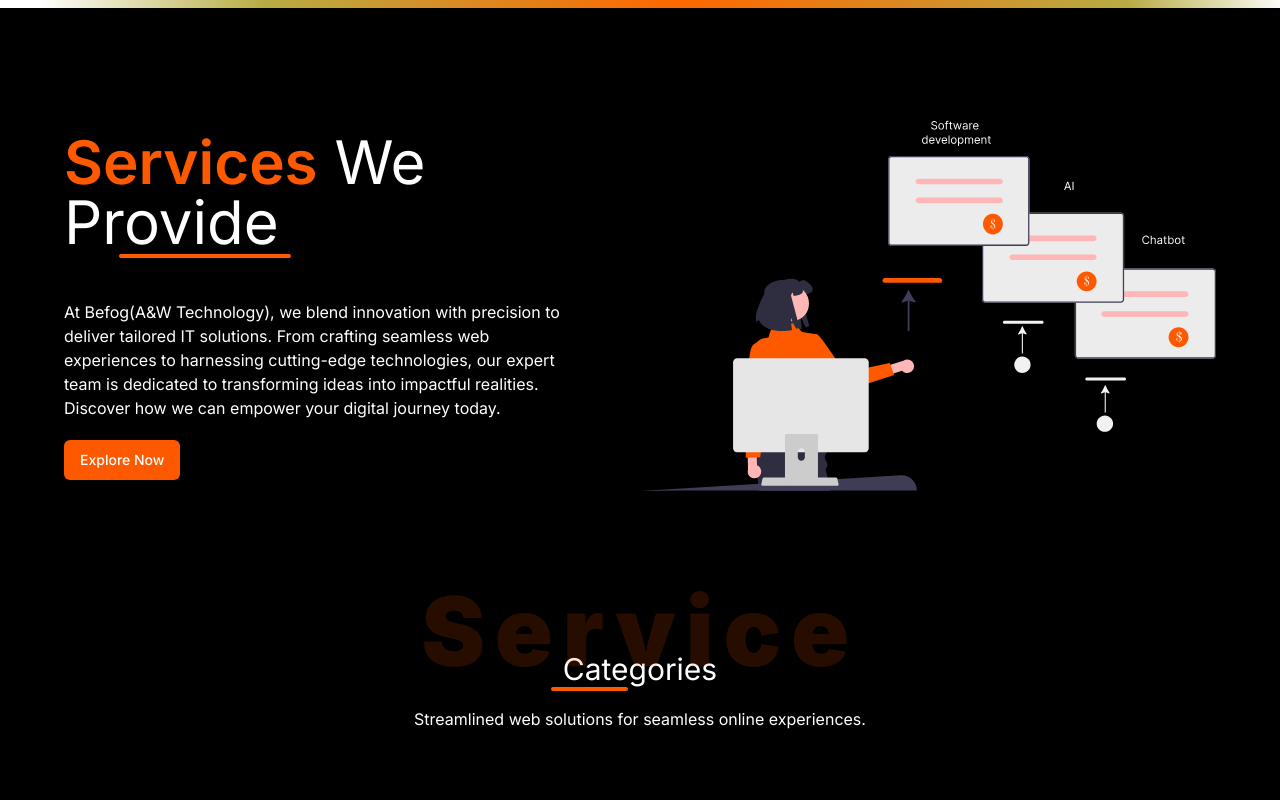
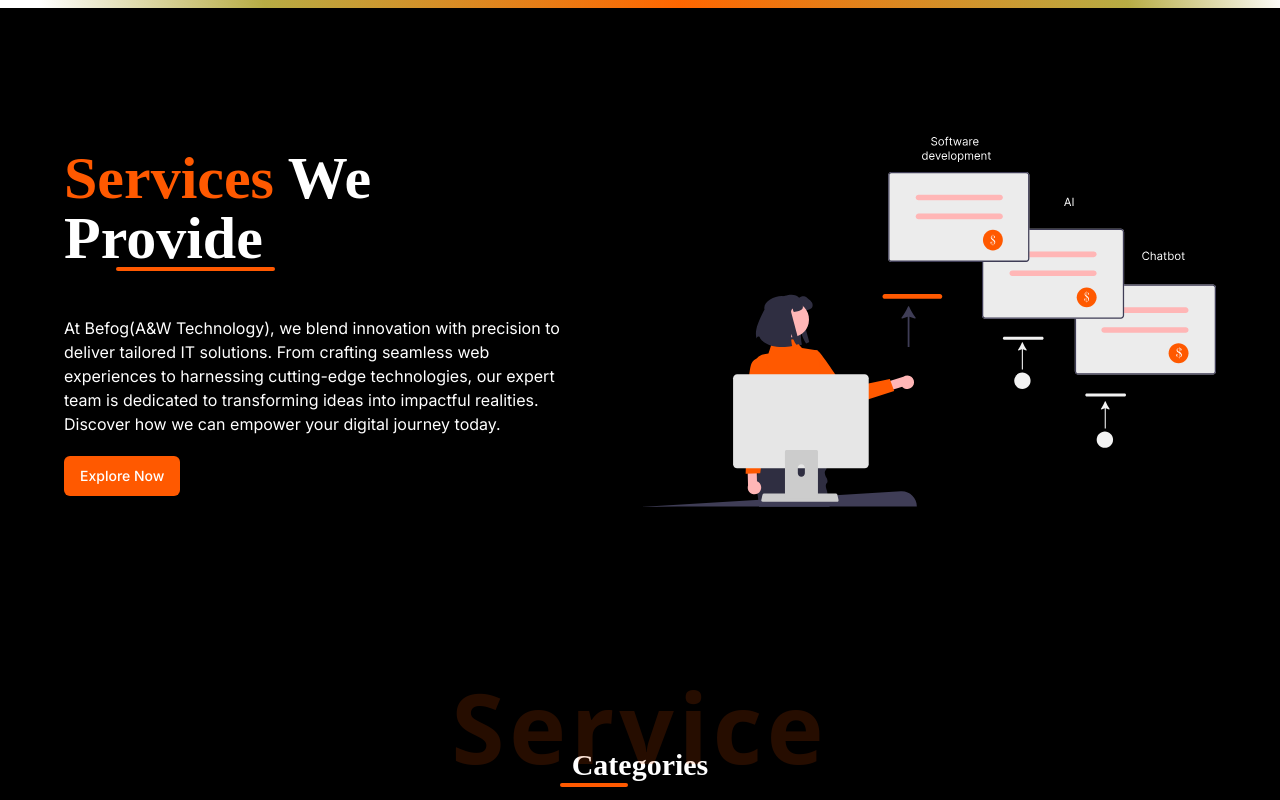
Before and after one commit to BefogTech/befog, a Next.js app: page / in a window 1280 px wide. Shown: the part 920-1720 px from the top of the page. Built offline with nearby package versions, Linux system fonts and the light colour scheme.

Commit message:
section height change and photo change and some adjustments

```diff
--- a/src/app/globals.css
+++ b/src/app/globals.css
@@ -1,6 +1,36 @@
 @tailwind base;
 @tailwind components;
 @tailwind utilities;
+@import url("https://fonts.googleapis.com/css2?family=Averia+Serif+Libre:ital,wght@0,300;0,400;0,700;1,300;1,400;1,700&family=Kalam:wght@300;400;700&display=swap");
+
+.heading2-bold {
+  font-family: "Averia Serif Libre", serif;
+  font-weight: 700;
+  font-style: normal;
+}
+.heading2-semibold {
+  font-family: "Averia Serif Libre", serif;
+  font-weight: 400;
+  font-style: normal;
+}
+
+.kalam-light {
+  font-family: "Kalam", cursive;
+  font-weight: 300;
+  font-style: normal;
+}
+
+.kalam-regular {
+  font-family: "Kalam", cursive;
+  font-weight: 400;
+  font-style: normal;
+}
+
+.kalam-bold {
+  font-family: "Kalam", cursive;
+  font-weight: 700;
+  font-style: normal;
+}
 
 
 ::-webkit-scrollbar {
@@ -23,9 +53,9 @@
   background: linear-gradient(
     254.81deg,
     transparent 3%,
-    #B7AC44 15%,
+    #b7ac44 15%,
     #ff6600 48.7%,
-    #B7AC44 80%,
+    #b7ac44 80%,
     transparent 97%
   );
 }
--- a/src/app/services/page.jsx
+++ b/src/app/services/page.jsx
@@ -1,3 +1,4 @@
+import CustomHeader from "@/components/custom/CustomHeader";
 import { Button, buttonVariants } from "@/components/ui/button";
 import Image from "next/image";
 import { lazy } from "react";
@@ -56,11 +57,19 @@
             </div>
           </div>
         </div>
-        <div className="py-10 lg:pb-20 pb-10">
+        <div className="lg:pb-20 pb-10">
           <ServiceHover />
         </div>
+        <div className="lg:py-10 pb-20 mb-28">
+          <ServiceFull />
+        </div>
+
         <div className="lg:py-10 pb-20">
-          <ServiceFull />
+          <div className="flex flex-col justify-center items-center">
+          <CustomHeader header1="Innovate, Collaborate, Succeed Together." header2="Career" className="before:hidden" />
+          <p className="text-center mt-20 mb-10">Grow your careers at the heart of change</p>
+          <Button className={buttonVariants({ variant: "outline" })}>Contact</Button>
+          </div>
         </div>
       </section>
     </>
--- a/src/components/custom/AboutUs.jsx
+++ b/src/components/custom/AboutUs.jsx
@@ -11,7 +11,7 @@
           <CustomHeader
             header1="About Us"
             header2="Company"
-            className="before:-right-3 lg:mb-20 mb-8"
+            className="before:-right-3 lg:mb-24 mb-8"
           />
           <div className="grid lg:grid-cols-2 xl:gap-20 md:gap-10 gap-0 group">
             <div className="img-cont col-span-1 lg:order-1 order-2 lg:w-full md:w-[80%] mx-auto relative lg:after:w-[25%] after:w-[20%] after:h-[120%] after:absolute md:after:block after:hidden lg:after:right-[80%] after:right-[90%] after:bg-[#ff5900] after:top-1/2 after:transform after:-translate-y-1/2 after:z-0 z-[1]">
--- a/src/components/custom/CustomHeader.jsx
+++ b/src/components/custom/CustomHeader.jsx
@@ -7,7 +7,7 @@
       <h1
         data-after={header2}
         className={cn(
-          `w-fit after:content-[attr(data-after)] after:block lg:after:text-8xl md:after:text-7xl sm:after:text-6xl after:text-5xl after:font-black lg:text-3xl md:text-2xl sm:text-xl text-lg relative after:absolute after:bottom-2 after:left-1/2 after:transform after:-translate-x-1/2 after:tracking-widest after:text-[#FF590026] before:h-1 before:w-[50%] before:block before:absolute before:-bottom-1 before:bg-[#ff5900] before:rounded-full mb-5 `,
+          `w-fit after:content-[attr(data-after)] after:block lg:after:text-8xl md:after:text-7xl sm:after:text-6xl after:text-5xl after:font-bold lg:text-3xl md:text-2xl sm:text-xl text-lg relative after:absolute after:bottom-2 after:left-1/2 after:transform after:-translate-x-1/2 after:tracking-wider after:text-[#FF590026] before:h-1 before:w-[50%] before:block before:absolute before:-bottom-1 before:bg-[#ff5900] before:rounded-full mb-5 after:font-sans heading2-bold `,
           className
         )}
       >
--- a/src/components/custom/Footer.jsx
+++ b/src/components/custom/Footer.jsx
@@ -123,7 +123,7 @@
             <ul>
               {use_case.map((link, index) => (
                 <li key={index} className="md:my-1.5 my-0 md:text-base text-sm">
-                  <Link href={link.link} className="py-0.5 block w-full">
+                  <Link href={link.link} className="py-0.5 block w-full hover:text-[#ffae83] duration-200 ease-in-out transition-all">
                     {link.title}
                   </Link>
                 </li>
@@ -135,7 +135,7 @@
             <ul>
               {services.map((link, index) => (
                 <li key={index} className="md:my-1.5 my-0 md:text-base text-sm">
-                  <Link href={link.link} className="py-0.5 block w-full">
+                  <Link href={link.link} className="py-0.5 block w-full hover:text-[#ffae83] duration-200 ease-in-out transition-all">
                     {link.title}
                   </Link>
                 </li>
@@ -147,13 +147,13 @@
             <ul>
               {explore.map((link, index) => (
                 <li key={index} className="md:my-1.5 my-0 md:text-base text-sm">
-                  <Link href={link.link} className="py-0.5 block w-full">
+                  <Link href={link.link} className="py-0.5 block w-full hover:text-[#ffae83] duration-200 ease-in-out transition-all">
                     {link.title}
                   </Link>
                 </li>
               ))}
               <li className="md:my-1.5 my-0 md:text-base text-sm">
-                <a href="" className="py-0.5 block w-full">Go to Top</a>
+                <a href="" className="py-0.5 block w-full hover:text-[#ffae83] duration-200 ease-in-out transition-all">Go to Top</a>
               </li>
             </ul>
           </div>
--- a/src/components/custom/ServiceFull.jsx
+++ b/src/components/custom/ServiceFull.jsx
@@ -24,7 +24,7 @@
           duration: 1,
           scrollTrigger: {
             trigger: section,
-            start: "top 70%",
+            start: "top 85%",
             end: "top center",
             scrub: true,
             once: true,
@@ -32,7 +32,7 @@
               gsap.fromTo(
                 section,
                 { y: 100, opacity: 0 },
-                { y: 0, opacity: 1, duration: 1 }
+                { y: 0, opacity: 1, duration: 0.3 }
               );
             },
             onLeaveBack: () => {
--- a/src/components/custom/ServiceHover.jsx
+++ b/src/components/custom/ServiceHover.jsx
@@ -72,11 +72,11 @@
   return (
     <>
       <div className="inner max-w-[100rem] mx-auto px-[5%] lg:py-0 py-10">
-        <div className="header lg:mb-20 mb-12">
+        <div className="header py-20 mb-40">
           <p className="text-center">Solutions for Your Success</p>
           <CustomHeader
             header1={
-              <p className=" font-semibold">
+              <p className=" font-semibold text-4xl">
                 Delivering tailored <span className="text-[#ff5900]">tech</span>{" "}
                 solutions to drive your{" "}
                 <span className="text-[#ff5900]">success</span>
@@ -89,7 +89,7 @@
         <div className="">
           <div className="header lg:mb-16 mb-10">
             <p className=" text-[#ff5900] font-medium mb-6">CAPABILITIES</p>
-            <h1 className=" lg:text-6xl md:text-5xl text-4xl">
+            <h1 className=" lg:text-6xl md:text-5xl text-4xl heading2-semibold">
               Capabilities to improve your{" "}
               <span className="text-[#ff5900]">Business</span>
             </h1>
@@ -151,9 +151,9 @@
                     }`}
                     key={index}
                   >
-                    <div className="absolute">
+                    <div className="absolute h-full">
                       <div className="content">
-                        <h1 className="text-2xl font-medium flex items-center mb-5">
+                        <h1 className="text-2xl font-medium flex items-center mb-3">
                           <span className="w-2.5 h-2.5 block bg-[#ff5900] mr-5" />
                           {link.head}
                         </h1>
@@ -165,7 +165,7 @@
                           Get in Touch <MoveRight className=" w-7 h-7 ml-5" />
                         </Link>
                       </div>
-                      <div className="img-cont w-2/3 h-full ml-auto mr-5">
+                      <div className="img-cont w-2/3 bottom-0 h-full ml-auto mr-5">
                         <Image
                         alt=""
                           width={1000}
--- a/src/components/custom/Services.jsx
+++ b/src/components/custom/Services.jsx
@@ -63,11 +63,11 @@
   ];
   return (
     <>
-      <section className="services lg:py-28 py-20 bg-[#000]">
-        <div className="inner-services max-w-[100rem] mx-auto px-[5%] grid lg:grid-cols-2 lg:mb-40 mb-28">
+      <section className="services lg:py-32 py-20 bg-[#000]">
+        <div className="inner-services max-w-[100rem] mx-auto px-[5%] grid lg:grid-cols-2 lg:mb-60 mb-28">
           <div className="service-content col-span-1 flex justify-center items-center lg:mb-0 mb-16">
             <div className="content lg:pr-[10%] flex flex-col lg:items-start items-center">
-              <h1 className="lg:text-6xl md:text-5xl sm:text-4xl text-3xl lg:mb-12 mb-5">
+              <h1 className="lg:text-6xl md:text-5xl sm:text-4xl text-3xl lg:mb-12 mb-5 heading2-bold">
                 <span className="text-[#FF5900] font-semibold">Services</span>{" "}
                 We{" "}
                 <span className="after:h-1 after:w-[80%] w-full after:absolute relative after:block after:bottom-0 after:-right-3 after:bg-[#FF5900] after:rounded-full">
@@ -103,8 +103,8 @@
               header2="Service"
               className="before:-left-3"
             />
-            <p className="text-center md:text-base text-sm">
-              Streamlined web solutions for seamless online experiences.
+            <p className="text-center md:text-base text-sm kalam-regular italic">
+              "Streamlined Web solutions for seamless online experiences."
             </p>
           </div>
           <div className="cards w-fit mx-auto grid lg:grid-cols-3 sm:grid-cols-2 xl:gap-8 md:gap-5 gap-2">
```
Also changed, not shown: src/app/about-us/page.jsx (+30 -28 lines), src/components/custom/Contact.jsx (+6 -6 lines), public/assets/team/anushree.jpg (added).
